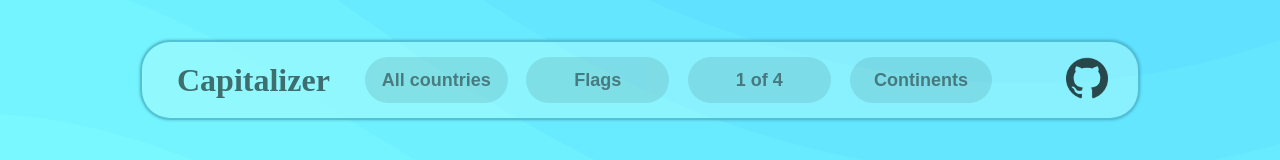
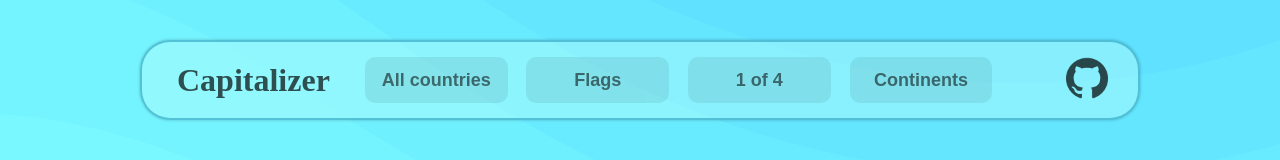
Before and after one commit to alecs007/Capitalizer, a React (Vite) app: page / in a window 1280 px wide. Shown: the top 160 px of the page. Built offline with nearby package versions, Linux system fonts and the light colour scheme; a web font is replaced by a local one.

Commit message:
Update Header.css

```diff
--- a/src/components/Header/Header.css
+++ b/src/components/Header/Header.css
@@ -27,7 +27,7 @@
     font-family: "Oldenburg", serif;
     font-weight: 900;
     font-style: normal;
-    opacity: 0.7;
+    opacity: 0.85;
   }
 }
 .header_p2 {
@@ -52,7 +52,7 @@
 .mode {
   height: 60%;
   width: 200px;
-  background-color: rgba(0, 0, 0, 0.15);
+  background-color: rgba(0, 0, 0, 0.1);
   display: flex;
   align-items: center;
   justify-content: center;
@@ -63,6 +63,6 @@
   font-family: sans-serif;
   font-size: 18px;
   font-weight: 600;
-  opacity: 0.6;
-  border-radius: 30px;
+  opacity: 0.7;
+  border-radius: 10px;
 }
```
